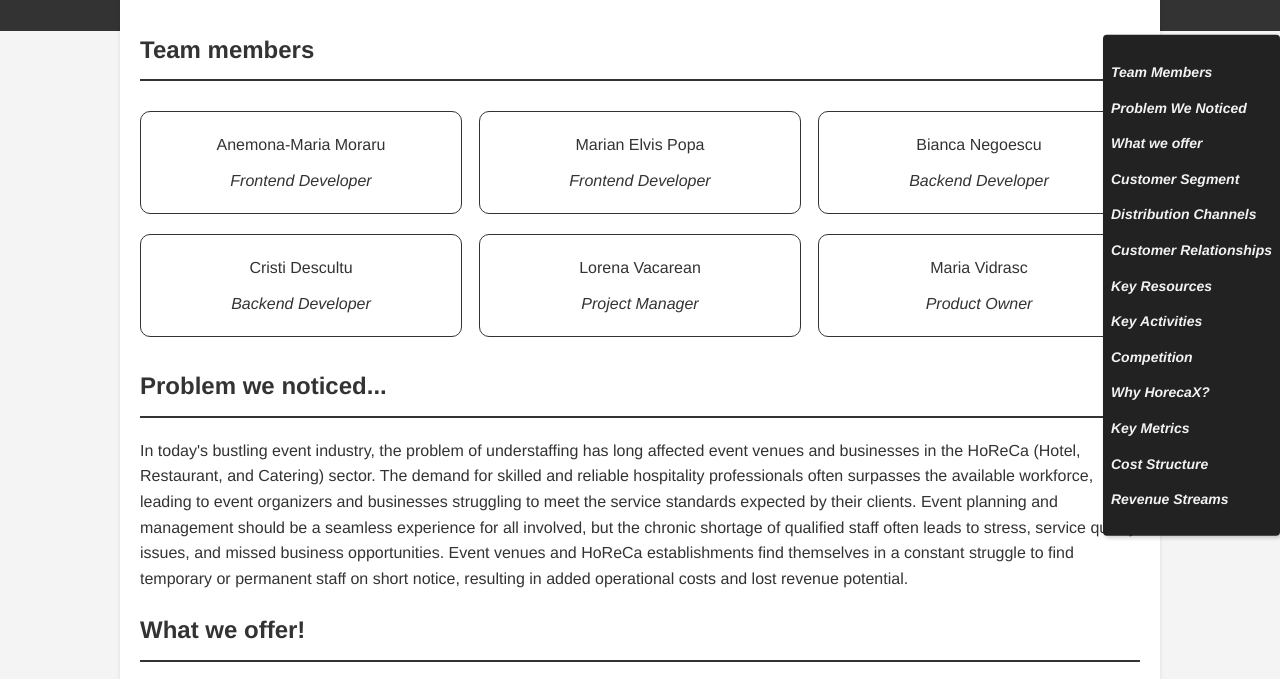
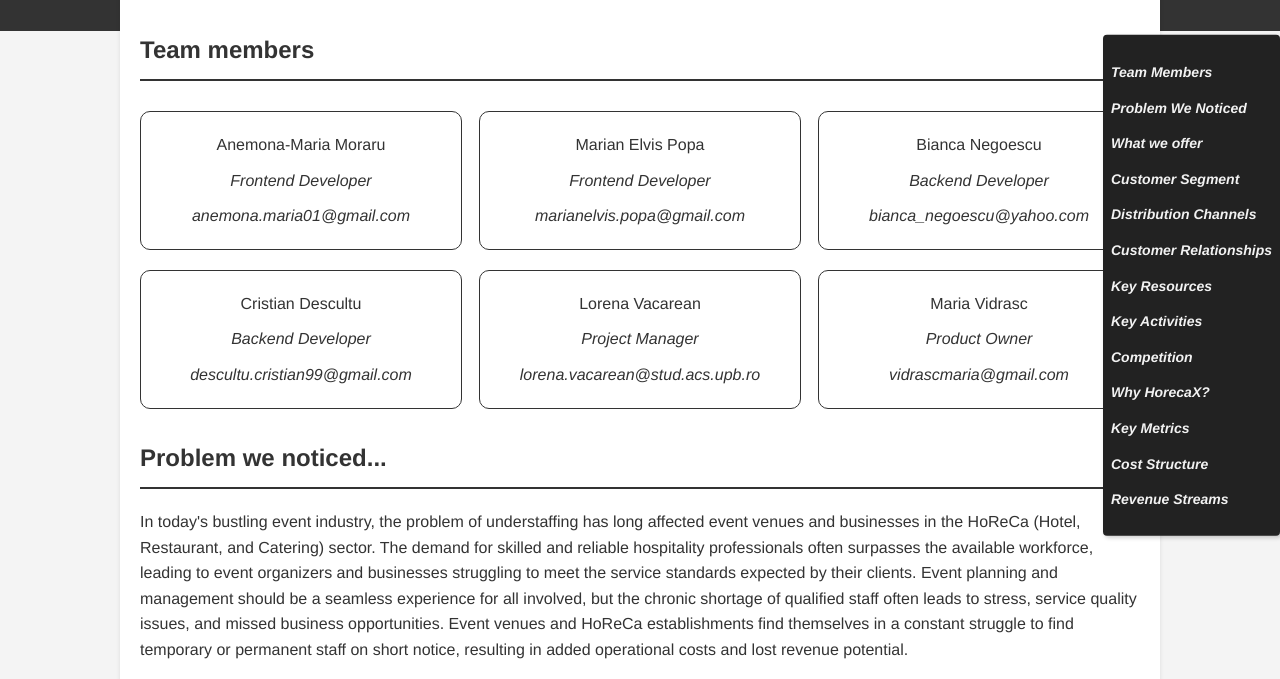
Before and after one commit to BiancaNegoescu/HorecaX, a plain HTML site: page index.html in a window 1280 px wide. Shown: the part 115-794 px from the top of the page. Drawn offline with Linux system fonts and the light colour scheme.

Commit message:
Update index.html

```diff
--- a/index.html
+++ b/index.html
@@ -20,26 +20,32 @@
 			<div class="member">
 			    <p>Anemona-Maria Moraru</p>
 			    <p class="role">Frontend Developer</p>
+			<p><i>anemona.maria01@gmail.com</i></p>
 			</div>
 			<div class="member">
 				<p>Marian Elvis Popa</p>
 				<p class="role">Frontend Developer</p>
+				<p><i>marianelvis.popa@gmail.com</i></p>
 			    </div>
 			<div class="member">
 			    <p>Bianca Negoescu</p>
 			    <p class="role">Backend Developer</p>
+				<p><i>bianca_negoescu@yahoo.com</i></p>
 			</div>
 			<div class="member">
-			    <p>Cristi Descultu</p>
+			    <p>Cristian Descultu</p>
 			    <p class="role">Backend Developer</p>
+				<p><i>descultu.cristian99@gmail.com</i></p>
 			</div>
 			<div class="member">
 			    <p>Lorena Vacarean</p>
 			    <p class="role">Project Manager</p>
+				<p><i>lorena.vacarean@stud.acs.upb.ro</i></p>
 			</div>
 			<div class="member">
 			    <p>Maria Vidrasc</p>
 			    <p class="role">Product Owner</p>
+				<p><i>vidrascmaria@gmail.com</i></p>
 			</div>
 
 		    </div>
```
